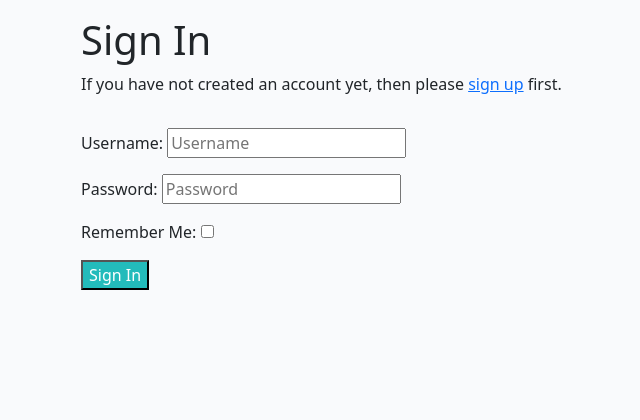
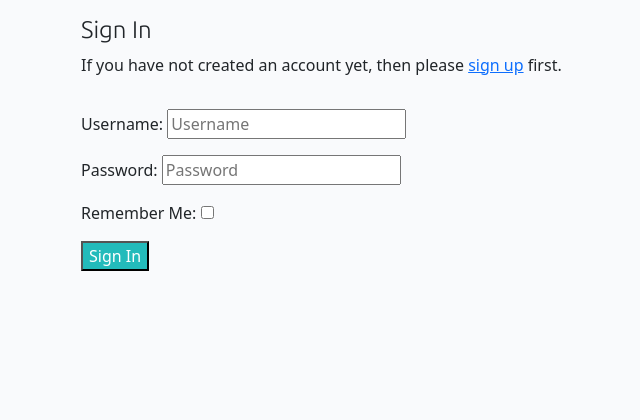
Before and after one commit to CHCheshire/Project-blog, a Django app: page /accounts/login/ in a window 1280 px wide. Shown: the part 62-482 px from the top of the page, without its empty margins (191-831 px from the left). Run offline with Django 4.2, Linux system fonts and the light colour scheme; some libraries are stand-ins or nearby versions.

Commit message:
Add styling to account templates

```diff
--- a/static/css/style.css
+++ b/static/css/style.css
@@ -1,4 +1,5 @@
 @import url('https://fonts.googleapis.com/css2?family=Exo:wght@300&display=swap');
+@import url('https://fonts.googleapis.com/css2?family=Ubuntu:wght@300&display=swap');
 
 body {
     background-color: #F9FAFC;
@@ -151,3 +152,9 @@ body {
 .text-gold {
     color:#CCBA78;
 }
+
+.accounts-text {
+    font-family: 'Ubuntu', sans serif;
+    font-size: 24px;
+    font-weight: 300;
+}
--- a/templates/account/login.html
+++ b/templates/account/login.html
@@ -9,7 +9,7 @@
 <div class="container">
   <div class="row">
     <div class="col-md-8 mt-3 offset-md-2">
-    <h1>{% trans "Sign In" %}</h1>
+    <h1 class="accounts-text">{% trans "Sign In" %}</h1>
 
 <p>{% blocktrans %}If you have not created an account yet, then please
 <a href="{{ signup_url }}">sign up</a> first.{% endblocktrans %}</p>
```
Also changed, not shown: templates/account/logout.html (+9 -3 lines), templates/account/signup.html (+9 -2 lines).
